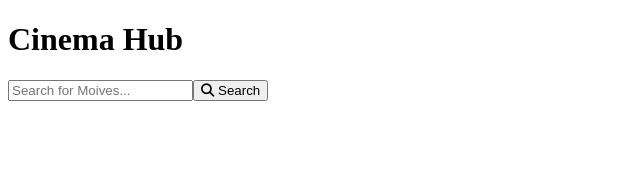
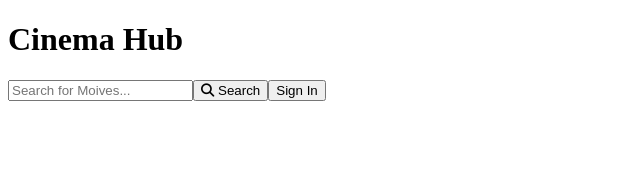
Before and after one commit to sachithrakalani/PUSL3120-Full-Stack-Developmen-FE, a React (Vite) app: page / in a window 1280 px wide. Shown: the top 170 px of the page, without its empty margins (0-640 px from the left). Built offline with nearby package versions, Linux system fonts and the light colour scheme.

Commit message:
Added Sign in button

```diff
--- a/src/Components/HomePageHeader.jsx
+++ b/src/Components/HomePageHeader.jsx
@@ -7,6 +7,7 @@ export default function HomePageHeader() {
         <button>
           <i className="fas fa-search"></i> Search
         </button>
+        <button>Sign In</button>
       </div>
     </header>
   );
```
